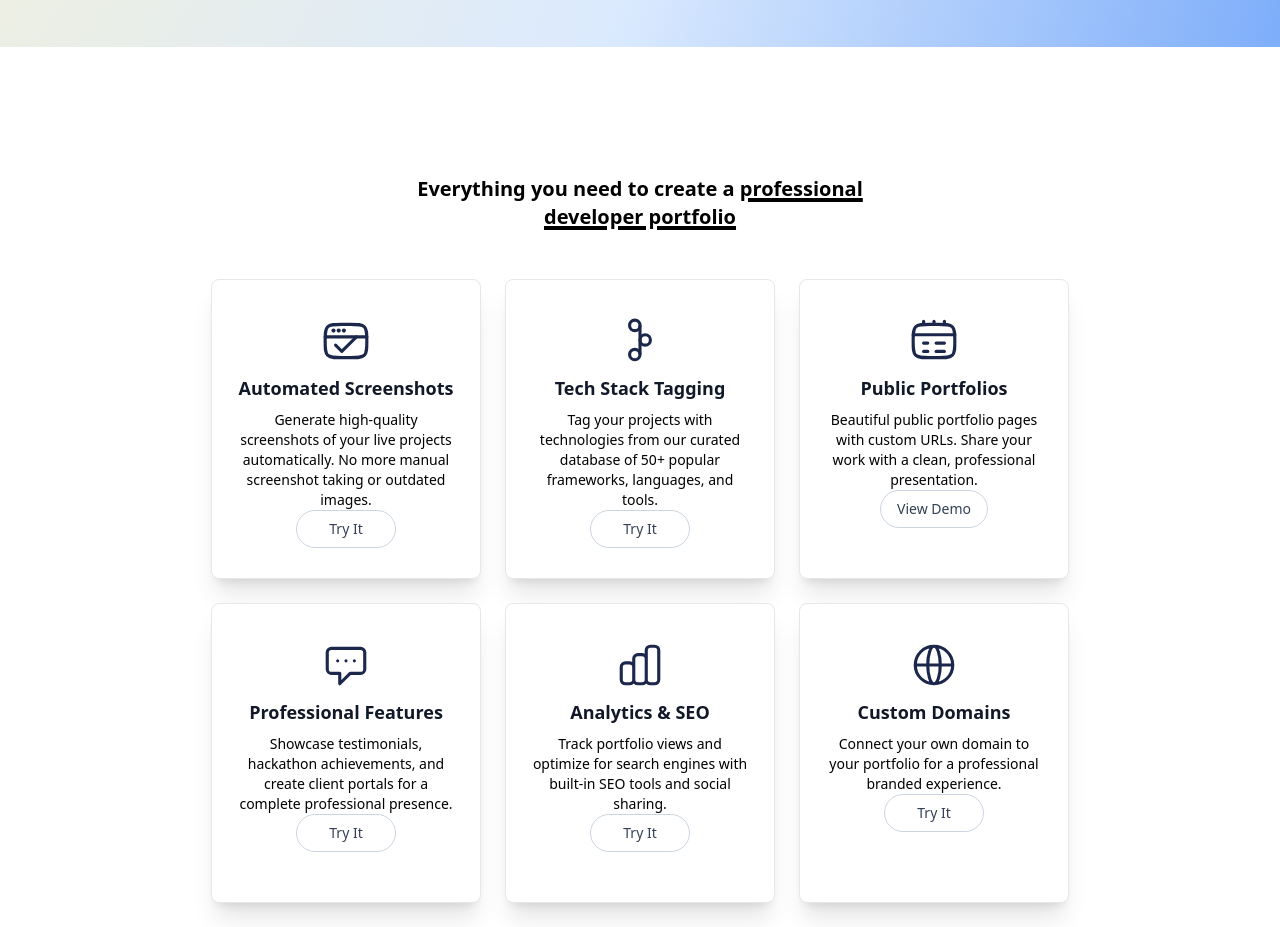
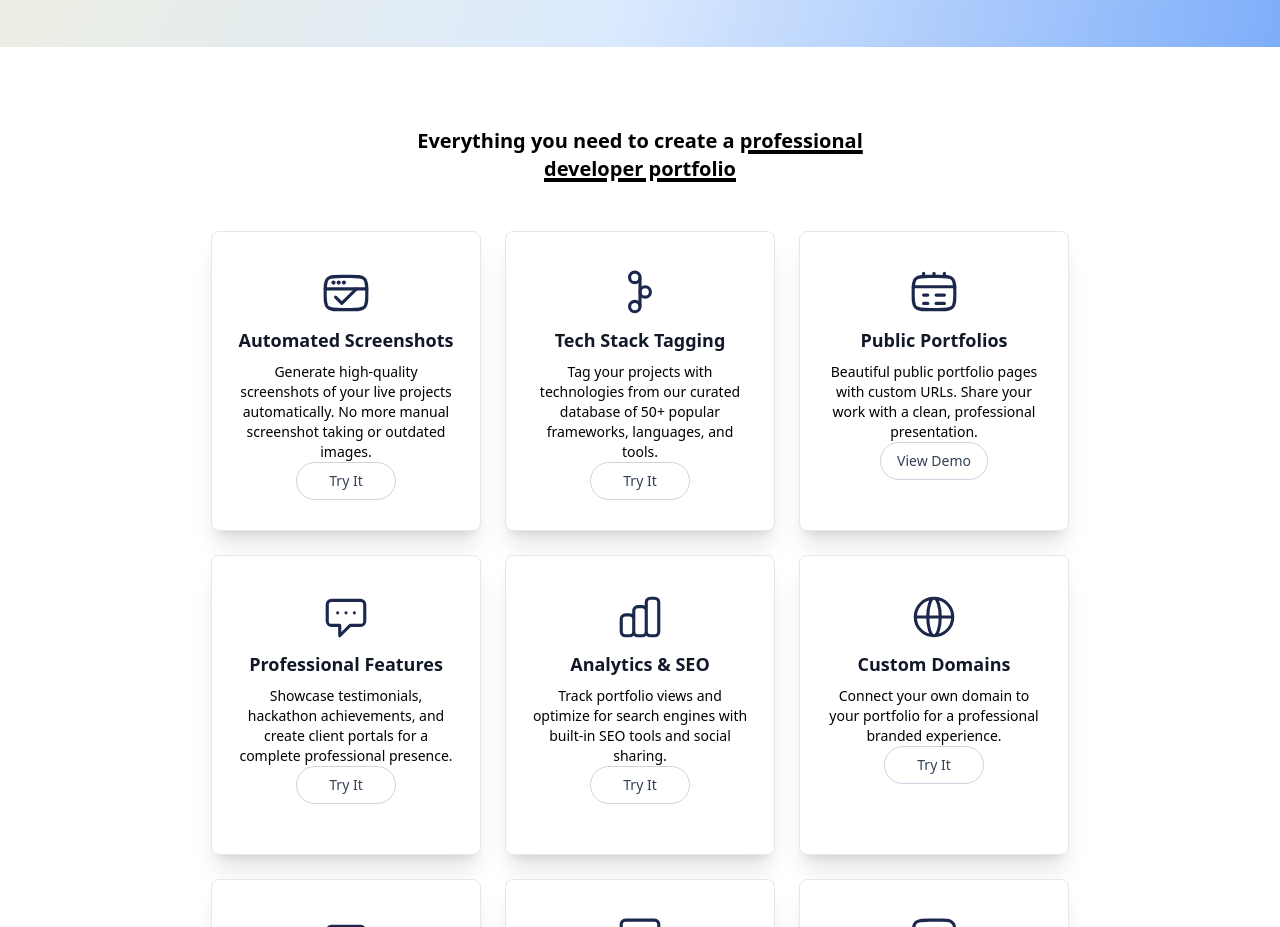
Before and after one commit to tanDivina/vibesfol.io, a SvelteKit app: page / in a window 1280 px wide. Shown: the part 800-1727 px from the top of the page. Built offline with nearby package versions, Linux system fonts and the light colour scheme.

Commit message:
Remove Powerful Features heading

```diff
--- a/src/routes/(marketing)/+page.svelte
+++ b/src/routes/(marketing)/+page.svelte
@@ -204,11 +204,6 @@
 <div class="min-h-[60vh]">
   <div class="pt-20 pb-8 px-7">
     <div class="max-w-lg mx-auto text-center">
-      <div
-        class="text-3xl md:text-5xl font-bold bg-clip-text text-transparent bg-linear-to-r from-primary to-accent"
-      >
-        Powerful Features
-      </div>
       <div class="text-xl font-bold">
         Everything you need to create a
         <span
```
